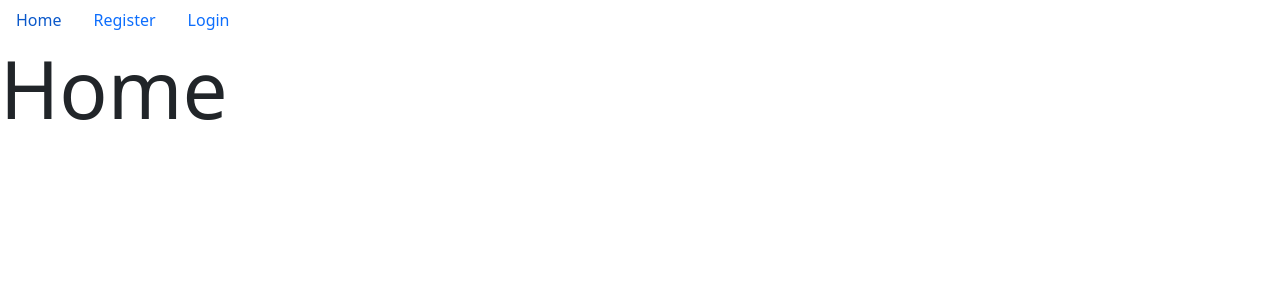
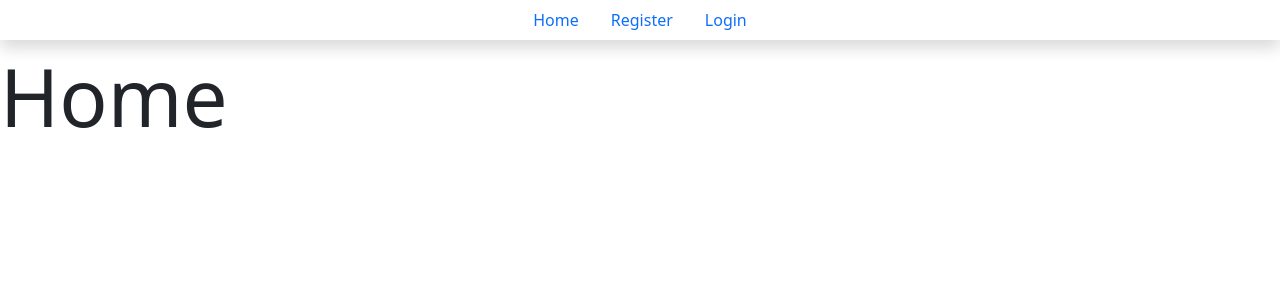
Before and after one commit to denisz98/Task_DADM, a React (Create React App) app: page / in a window 1280 px wide. Shown: the top 300 px of the page. Built offline with nearby package versions, Linux system fonts and the light colour scheme.

Commit message:
refactor: apply css to the componet

```diff
--- a/src/pages/components/nav/Main.js
+++ b/src/pages/components/nav/Main.js
@@ -2,7 +2,7 @@ import { NavLink } from 'react-router-dom';
 
 export default function Main(){
     return(
-        <ul className="nav">
+        <ul className="nav shadow mb-2 d-flex justify-content-center">
             <li className="nav-item">
                 <NavLink className="nav-link" exact to="/" activeClassName="active">Home</NavLink>
             </li>
```
